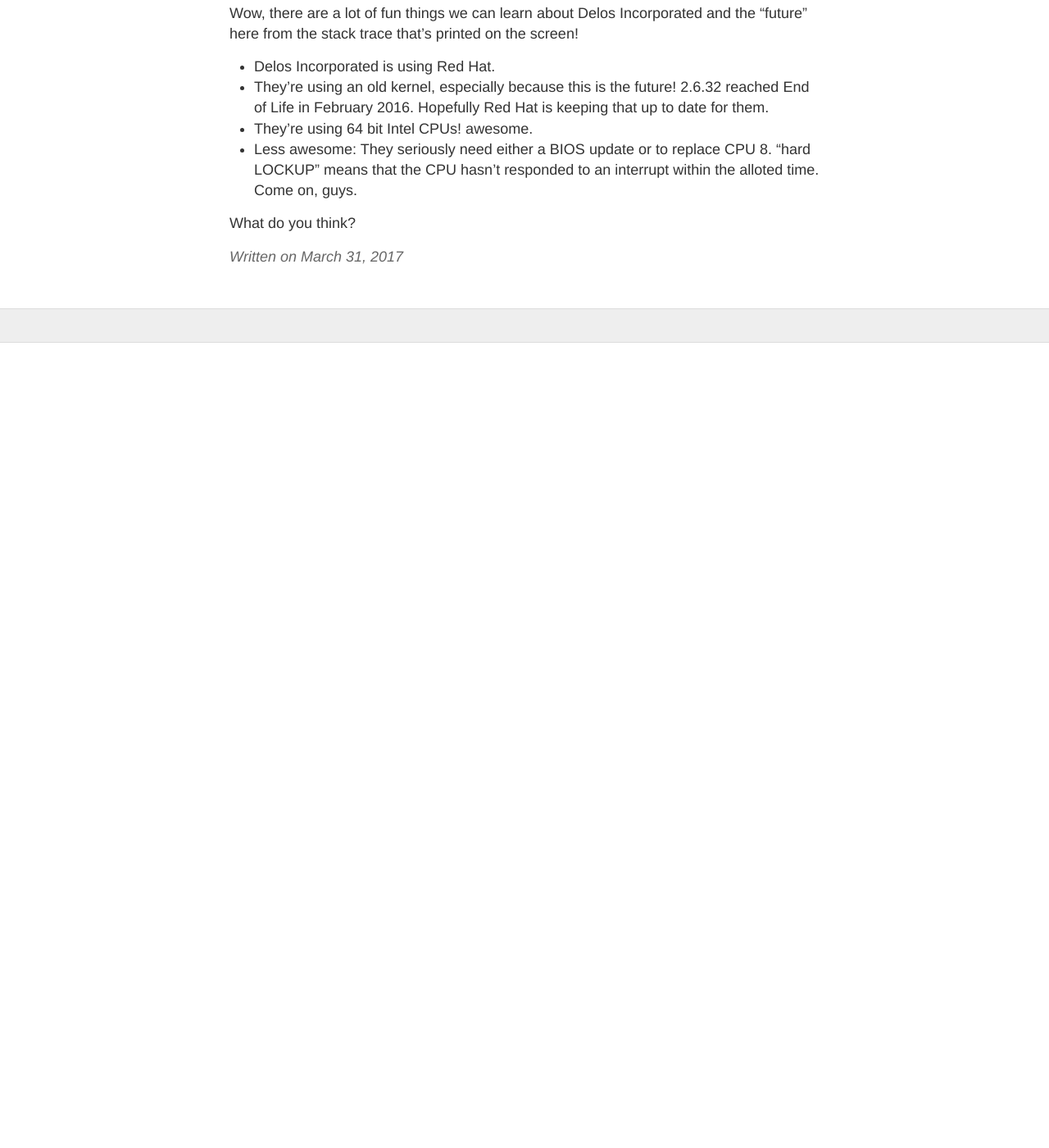
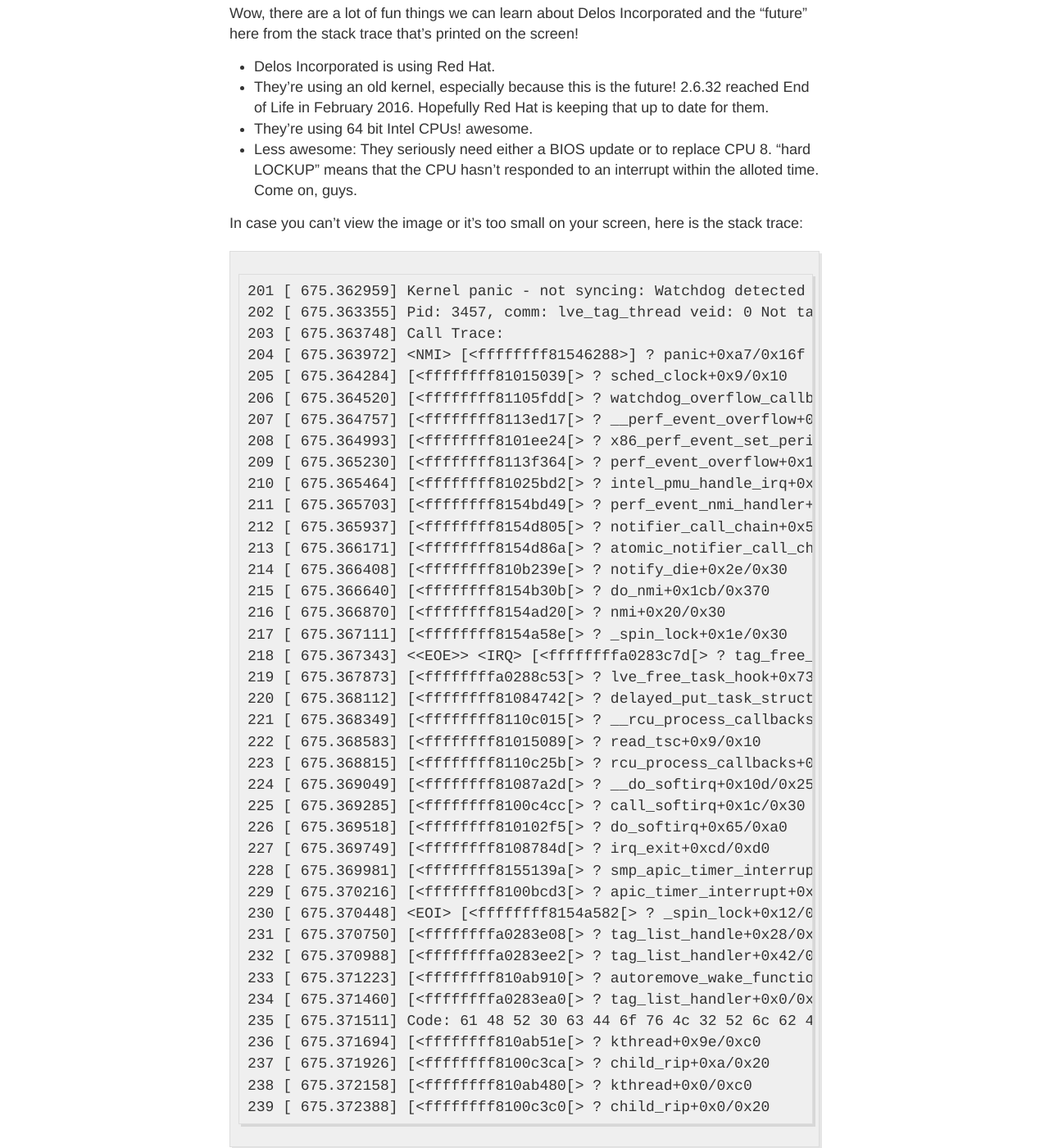
Before and after one commit to mrb113/mrb113.github.io, a Jekyll site: the page built from _posts/2017-3-31-Westworld.md, in a window 1280 px wide and 1400 px high, scrolled down 1875 px. Shown: the whole window at 82% size. Built offline with Jekyll 4.4.1, drawn with Linux system fonts in a browser that asks for light colours; comment, search, counter and statistics services are not loaded; before the commit the page ends 2293 px from its top, so only the background shows below that.

Commit message:
Add stack trace to Westworld post

````diff
--- a/_posts/2017-3-31-Westworld.md
+++ b/_posts/2017-3-31-Westworld.md
@@ -33,4 +33,47 @@
 - They're using 64 bit Intel CPUs! awesome.
 - Less awesome: They seriously need either a BIOS update or to replace CPU 8. "hard LOCKUP" means that the CPU hasn't responded to an interrupt within the alloted time. Come on, guys.
 
+In case you can't view the image or it's too small on your screen, here is the stack trace:
+```
+201 [ 675.362959] Kernel panic - not syncing: Watchdog detected hard LOCKUP on cpu 8
+202 [ 675.363355] Pid: 3457, comm: lve_tag_thread veid: 0 Not tainted 2.6.32-673.8.1.lve1.4.3.el6.x86_64 #1
+203 [ 675.363748] Call Trace:
+204 [ 675.363972] <NMI> [<ffffffff81546288>] ? panic+0xa7/0x16f
+205 [ 675.364284] [<ffffffff81015039[> ? sched_clock+0x9/0x10
+206 [ 675.364520] [<ffffffff81105fdd[> ? watchdog_overflow_callback+0xcd/0xd0
+207 [ 675.364757] [<ffffffff8113ed17[> ? __perf_event_overflow+0xa7/0x240
+208 [ 675.364993] [<ffffffff8101ee24[> ? x86_perf_event_set_period+0xf4/0x180
+209 [ 675.365230] [<ffffffff8113f364[> ? perf_event_overflow+0x14/0x20
+210 [ 675.365464] [<ffffffff81025bd2[> ? intel_pmu_handle_irq+0x202/0x3f0
+211 [ 675.365703] [<ffffffff8154bd49[> ? perf_event_nmi_handler+0x39/0xb0
+212 [ 675.365937] [<ffffffff8154d805[> ? notifier_call_chain+0x55/0x80
+213 [ 675.366171] [<ffffffff8154d86a[> ? atomic_notifier_call_chain+0x1a/0x20
+214 [ 675.366408] [<ffffffff810b239e[> ? notify_die+0x2e/0x30
+215 [ 675.366640] [<ffffffff8154b30b[> ? do_nmi+0x1cb/0x370
+216 [ 675.366870] [<ffffffff8154ad20[> ? nmi+0x20/0x30
+217 [ 675.367111] [<ffffffff8154a58e[> ? _spin_lock+0x1e/0x30
+218 [ 675.367343] <<EOE>> <IRQ> [<ffffffffa0283c7d[> ? tag_free_delayed+0x1d/0x60 [kmodlve]
+219 [ 675.367873] [<ffffffffa0288c53[> ? lve_free_task_hook+0x73/0x110 [kmodlve]
+220 [ 675.368112] [<ffffffff81084742[> ? delayed_put_task_struct+0x42/0x80
+221 [ 675.368349] [<ffffffff8110c015[> ? __rcu_process_callbacks+0x135/0x350
+222 [ 675.368583] [<ffffffff81015089[> ? read_tsc+0x9/0x10
+223 [ 675.368815] [<ffffffff8110c25b[> ? rcu_process_callbacks+0x2b/0x50
+224 [ 675.369049] [<ffffffff81087a2d[> ? __do_softirq+0x10d/0x250
+225 [ 675.369285] [<ffffffff8100c4cc[> ? call_softirq+0x1c/0x30
+226 [ 675.369518] [<ffffffff810102f5[> ? do_softirq+0x65/0xa0
+227 [ 675.369749] [<ffffffff8108784d[> ? irq_exit+0xcd/0xd0
+228 [ 675.369981] [<ffffffff8155139a[> ? smp_apic_timer_interrupt+0x4a/0x60
+229 [ 675.370216] [<ffffffff8100bcd3[> ? apic_timer_interrupt+0x13/0x20
+230 [ 675.370448] <EOI> [<ffffffff8154a582[> ? _spin_lock+0x12/0x30
+231 [ 675.370750] [<ffffffffa0283e08[> ? tag_list_handle+0x28/0xc0 [kmodlve]
+232 [ 675.370988] [<ffffffffa0283ee2[> ? tag_list_handler+0x42/0xe0 [kmodlve]
+233 [ 675.371223] [<ffffffff810ab910[> ? autoremove_wake_function+0x0/0x40
+234 [ 675.371460] [<ffffffffa0283ea0[> ? tag_list_handler+0x0/0xe0 [kmodlve]
+235 [ 675.371511] Code: 61 48 52 30 63 44 6f 76 4c 32 52 6c 62 47 39 7a 61 57 35 6a 62 33 4a 77 62 33 4a 68 64 47 56 6b 4c 6d 4e 76 62 53 39 32 61 57 52 6c 62 79 39 70 62 6e 52 79 59 53 39 30 59 57 4a 73 5a 58 51 75 62 58 41 30 44 51 70 6f 64 48 52 77 4f 69 38 76 5a 47 56 73 62 33 4e 70 62 6d 4e 76 63 6e 42 76 63 6d 46 30 5a 57 51 75 59 32 39 74 4c 32 46 7a 63 32 56 30 63 79 39 30 63 6d 46 75 63 32 31 70 63 33 4e 70 62 32 34 75 62 58 41 30
+236 [ 675.371694] [<ffffffff810ab51e[> ? kthread+0x9e/0xc0
+237 [ 675.371926] [<ffffffff8100c3ca[> ? child_rip+0xa/0x20
+238 [ 675.372158] [<ffffffff810ab480[> ? kthread+0x0/0xc0
+239 [ 675.372388] [<ffffffff8100c3c0[> ? child_rip+0x0/0x20
+```
+
 What do you think?
````
